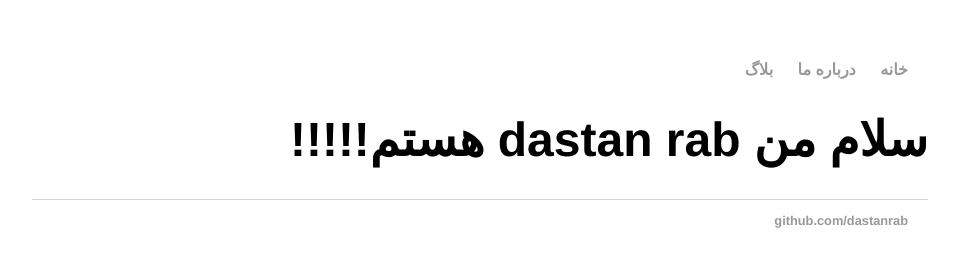
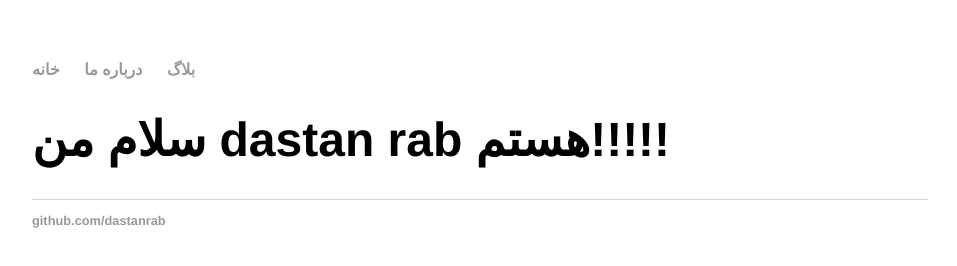
Before and after one commit to dastanrab/dastanrab.github.io, a plain HTML site: page index.html in a window 1280 px wide. Shown: the whole page, without its empty margins (160-1117 px from the left). Drawn offline with Linux system fonts and the light colour scheme.

Commit message:
Update main.css

```diff
--- a/css/main.css
+++ b/css/main.css
@@ -1,7 +1,7 @@
 body {
     margin: 60px auto;
     width: 70%;
-    direction: rtl;
+
 }
 nav ul, footer ul {
     font-family:'Helvetica', 'Arial', 'Sans-Serif';
@@ -10,7 +10,7 @@ nav ul, footer ul {
     font-weight: bold;
 }
 nav ul li, footer ul li {
-    direction: rtl;
+
     display: inline;
     margin-right: 20px;
 }
@@ -24,7 +24,7 @@ a:hover {
 h1 {
     font-size: 3em;
     font-family:'Helvetica', 'Arial', 'Sans-Serif';
-    direction: rtl;
+
 }
 p {
     font-size: 1.5em;
```
